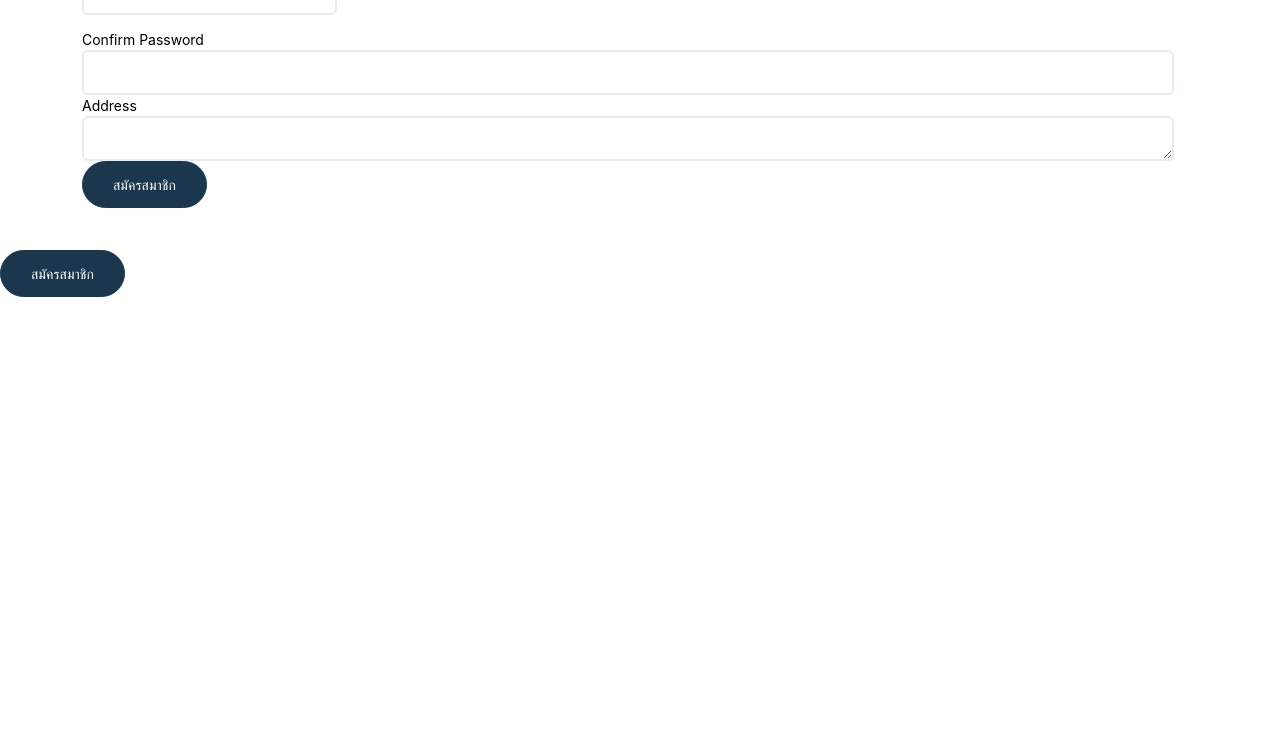
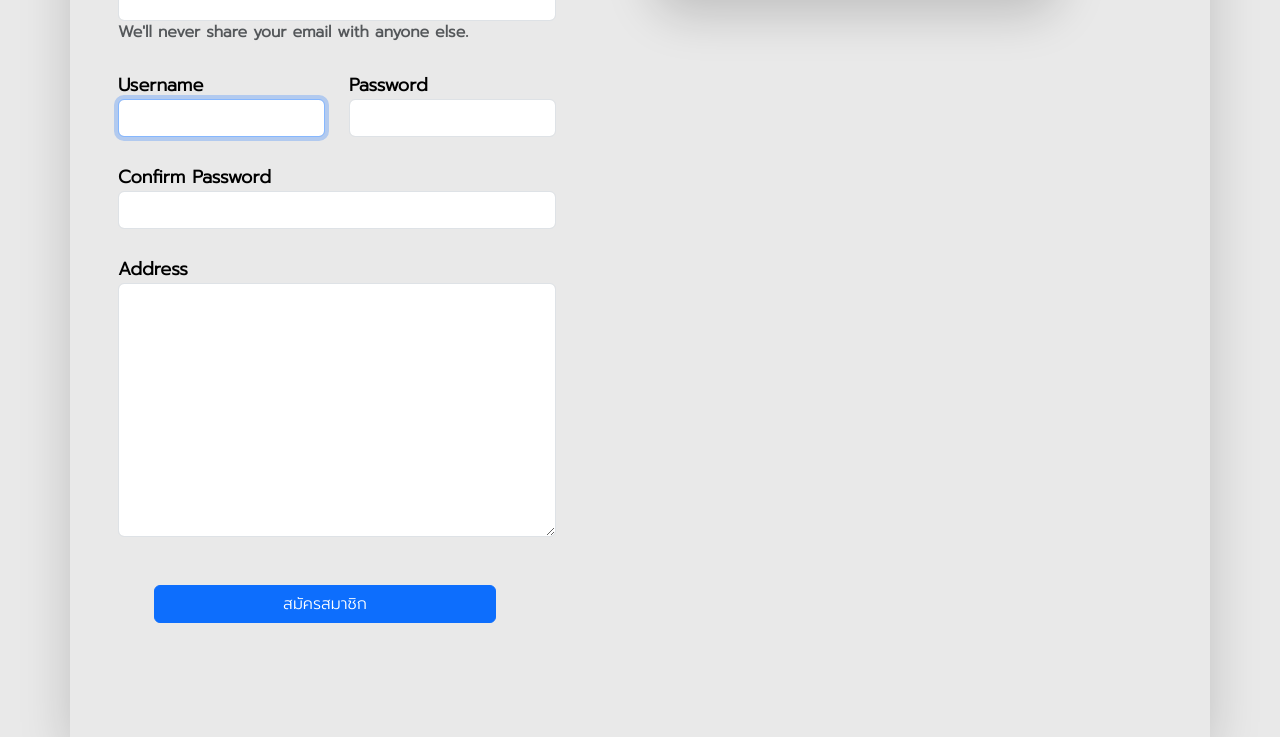
Before and after one commit to liangkhwai/final_pro_hotel, a Django app: page /register in a window 1280 px wide. Shown: the part 494-1231 px from the top of the page. Before the commit the page ends 791 px from the top, so only its background shows below. Run offline with Django 4.2, Linux system fonts and the light colour scheme; some libraries are stand-ins or nearby versions.

Commit message:
register

```diff
--- a/config/settings.py
+++ b/config/settings.py
@@ -41,6 +41,7 @@ INSTALLED_APPS = [
     'hotel.apps.HotelConfig',
     'django_bootstrap5',
     'fontawesomefree'
+
 ]
 
 MIDDLEWARE = [
--- a/hotel/views.py
+++ b/hotel/views.py
@@ -4,7 +4,6 @@ from .forms import *
 from django.urls import reverse
 from django.shortcuts import render
 from django.http import HttpResponse,HttpResponseRedirect
-import requests
 from django.contrib import messages
 # Create your views here.
 
--- a/static/font/flaticon.css
+++ /dev/null
@@ -1,37 +0,0 @@
-	/*
-  	Flaticon icon font: Flaticon
-  	Creation date: 17/08/2020 06:54
-  	*/
-
-    @font-face {
-      font-family: "Flaticon";
-      src: url("./Flaticon.eot");
-      src: url("./Flaticon.eot?#iefix") format("embedded-opentype"),
-      url("./Flaticon.woff2") format("woff2"),
-      url("./Flaticon.woff") format("woff"),
-      url("./Flaticon.ttf") format("truetype"),
-      url("./Flaticon.svg#Flaticon") format("svg");
-      font-weight: normal;
-      font-style: normal;
-    }
-
-    @media screen and (-webkit-min-device-pixel-ratio:0) {
-      @font-face {
-        font-family: "Flaticon";
-        src: url("./Flaticon.svg#Flaticon") format("svg");
-      }
-    }
-
-    [class^="flaticon-"]:before, [class*=" flaticon-"]:before,
-    [class^="flaticon-"]:after, [class*=" flaticon-"]:after {
-      font-family: Flaticon;
-
-    }
-
-    .flaticon-restaurant:before { content: "\f100"; }
-    .flaticon-playground:before { content: "\f101"; }
-    .flaticon-plane:before { content: "\f102"; }
-    .flaticon-mail:before { content: "\f103"; }
-    .flaticon-phone-call:before { content: "\f104"; }
-    .flaticon-house:before { content: "\f105"; }
-    .flaticon-swimming:before { content: "\f106"; }
--- a/templates/base.html
+++ b/templates/base.html
@@ -12,16 +12,27 @@
         <title>{% block title%} {% endblock %}</title>
         <meta charset="UTF-8">
         <meta name="viewport" content="width=device-width, initial-scale=1">
-        <link href="/static/css/style.css" rel="stylesheet">
-        <link rel="stylesheet" type="text/css" href="/static/font/flaticon.css">
+        <!-- <link href="/static/css/style.css" rel="stylesheet"> -->
+
+        <link rel="preconnect" href="https://fonts.googleapis.com">
+        <link rel="preconnect" href="https://fonts.gstatic.com" crossorigin>
+        <link href="https://fonts.googleapis.com/css2?family=Prompt:wght@300&display=swap" rel="stylesheet">
+
+        <link href="{% static 'fontawesomefree/css/fontawesome.css' %}" rel="stylesheet" type="text/css">
+    <link href="{% static 'fontawesomefree/css/brands.css' %}" rel="stylesheet" type="text/css">
+    <link href="{% static 'fontawesomefree/css/solid.css' %}" rel="stylesheet" type="text/css">
 
     </head>
 
     <style>
+      body {
+        font-family: 'Prompt', serif;
+        font-size:  18px;
+        font-weight: bold;
+      }
+    </style>
 
-        </style>
-
-    <body>
+    <body style="background-color: #e9e9e9">
 
         {% block content%}
         {% endblock %}
--- a/templates/home.html
+++ b/templates/home.html
@@ -10,7 +10,6 @@
         <h1>HOTEL</h1>
         <div>
 sdfsdfsdfsdf
-
         </div>
     </div>
 </div>
--- a/templates/member/register.html
+++ b/templates/member/register.html
@@ -4,17 +4,18 @@ Register
 {% endblock%}
 
 {% block content%}
-<br>
-<div class="container">
+
+<div class="container shadow-lg ">
     <!-- row-1 -->
-    <h1>HOTEL</h1>
+
     <br>
-    <div class="row col-12">
-        <!-- row-2 -->
+    <br>
+    <div class="row col-12"><!-- row-2 -->
 
-        <div class="row col-6">
-            <!-- start form -->
-            <form action="" method="post">
+        <H1 class="text-center">Register</H1>
+        <div class="row col-6 p-5"><!-- row-3 -->
+
+        <form action="" method="post"> <!-- start form -->
                 {% csrf_token%}
                 <div class="row">
                     <div class="col-md-6 ">
@@ -31,6 +32,7 @@ Register
                         </div>
                     </div>
                 </div>
+                <br>
                 <div class="row">
                     <div class="col-md-6">
                         <div class="form-group">
@@ -45,12 +47,12 @@ Register
                         </div>
                     </div>
                 </div>
-
+<br>
                 <div class="form-group">
                     <label class="text-black" for="gender">Gender</label>
                     {{cusForm.gender}}
                 </div>
-
+<br>
                 <div class="form-group">
                     <label class="text-black" for="email">Email address</label>
                     {{accForm.email}}
@@ -58,7 +60,7 @@ Register
                     <small id="emailHelp" class="form-text text-muted">We'll never share your email with anyone
                         else.</small>
                 </div>
-
+<br>
                 <div class="row">
                     <div class="col-md-6">
                         <div class="form-group">
@@ -67,8 +69,6 @@ Register
                             {{accForm.username.errors}}
                         </div>
                     </div>
-                </div>
-
                 <div class="col-md-6">
                     <div class="form-group">
                         <label class="text-black" for="password">Password</label>
@@ -76,8 +76,8 @@ Register
                         {{accForm.password1.errors}}
                     </div>
                 </div>
+            </div>
 
-        </div>
         <br>
         <div class="form-group">
             <label class="text-black" for="password">Confirm Password</label>
@@ -85,38 +85,31 @@ Register
             {{accForm.password2.errors}}
 
         </div>
+        <br>
         <div class="form-group">
             <label class="text-black" for="address">Address</label>
             {{cusForm.address}}
             {{cusForm.accepted}}
         </div>
-        <div class="col-md-6">
+        <div class="row col-md-12 p-5">
             <input type="submit" value="สมัครสมาชิก" name='submit' class="btn btn-primary">
         </div>
+
+    </div>  <!-- row-3 -->
+    <br>
+</form><!-- end form -->
+
+    <div class="row col-6 rounded-4 p-5">
+        <br>
+        <br>
+       <div class="">
+        <br>
+        <img class="img-fluid rounded-5 shadow-lg p-1 mb-4 bg-body rounded" src="/static/register.png">
+       </div>
     </div>
-    <br>
 
-</div> <!-- end form -->
-
-<div class="row col-6 bg-dark">
-    <!-- row-3 -->
-
-</div>
-
-<div class="col-md-6">
-    <br>
-    <input type="button" value="สมัครสมาชิก" name='submit' class="btn btn-primary">
-
-</div>
-</div>
-<br>
-</form>
-</div>
+</div>  <!-- row-2 -->
 
 </div> <!-- row-1 -->
 
-</div><!-- row-2 -->
-
-</div> <!-- row-3 -->
-
 {% endblock %}
```
Also changed, not shown: static/css/style.css (line endings or trailing spaces).
